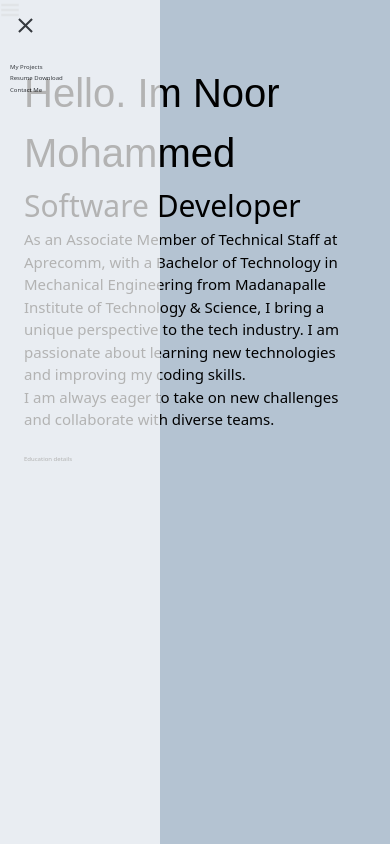
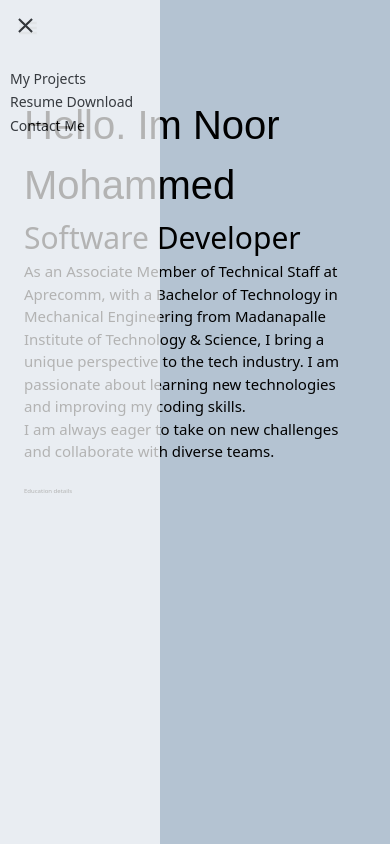
Before and after one commit to NOORMOHAMMED789/noor-portfolio, a Next.js app: page / in a window 390 px wide. Both pictures are taken after a click on the button 10 px from the left and 10 px from the top of the page. Built offline with nearby package versions, Linux system fonts and the light colour scheme; a web font is replaced by a local one.

Commit message:
Commit for June 1

```diff
--- a/src/app/components/Header.tsx
+++ b/src/app/components/Header.tsx
@@ -74,7 +74,7 @@ const Header = () => {
     <>
       <div>
         <button
-        onClick={() => setShowMenu(!showMenu)} type="button" className="lg:hidden md:hidden relative inline-flex items-center justify-center text-gray-400 hover:text-white" aria-controls="mobile-menu" aria-expanded="false">
+        onClick={() => setShowMenu(!showMenu)} type="button" className="lg:hidden md:hidden relative inline-flex items-center justify-center text-gray-400 hover:text-white p-7" aria-controls="mobile-menu" aria-expanded="false">
           <GiHamburgerMenu size={20} />
         </button>
 
@@ -85,14 +85,13 @@ const Header = () => {
             ))}
           </div>
 
-          <nav className='list-none flex gap-4'>
+          {!showMenu && <nav className='list-none flex gap-4'>
             {navLinks.map((nav, idx) => {
               return <li key={`${nav.title}_${idx}`}>
                 <a href={nav.href} className={`stroke-link lg:text-[1.6rem] md:text-[1.4rem] hover:text-white no-underline transition-all duration-300`}>{nav.title || "Missing"}</a>
               </li>
             })}
-
-          </nav>
+          </nav>}
         </div>
       </div>
 
@@ -109,13 +108,13 @@ const Header = () => {
         >
           <IoMdClose size={25} color='#000' />
         </button>
-        <nav className="space-y-1 px-4 pt-5 pb-3 text-black list-none">
+       {showMenu && <nav className="space-y-1 px-4 pt-7 pb-3 text-black list-none">
           {navLinks.map((nav, idx) => {
             return <li key={`${nav.title}_${idx}`}>
-              <a href={nav.href} className={`stroke-link list-none hover:text-white no-underline transition-all duration-300`}>{nav.title || "Missing"}</a>
+              <a href={nav.href} className={`stroke-link lg:text-[1.6rem] md:text-[1.4rem] text-[1.4rem]  list-none hover:text-white no-underline transition-all duration-300`}>{nav.title || "Missing"}</a>
             </li>
           })}
-        </nav>
+        </nav>}
       </div>
       <style>{`
         .stroke-link {
```
